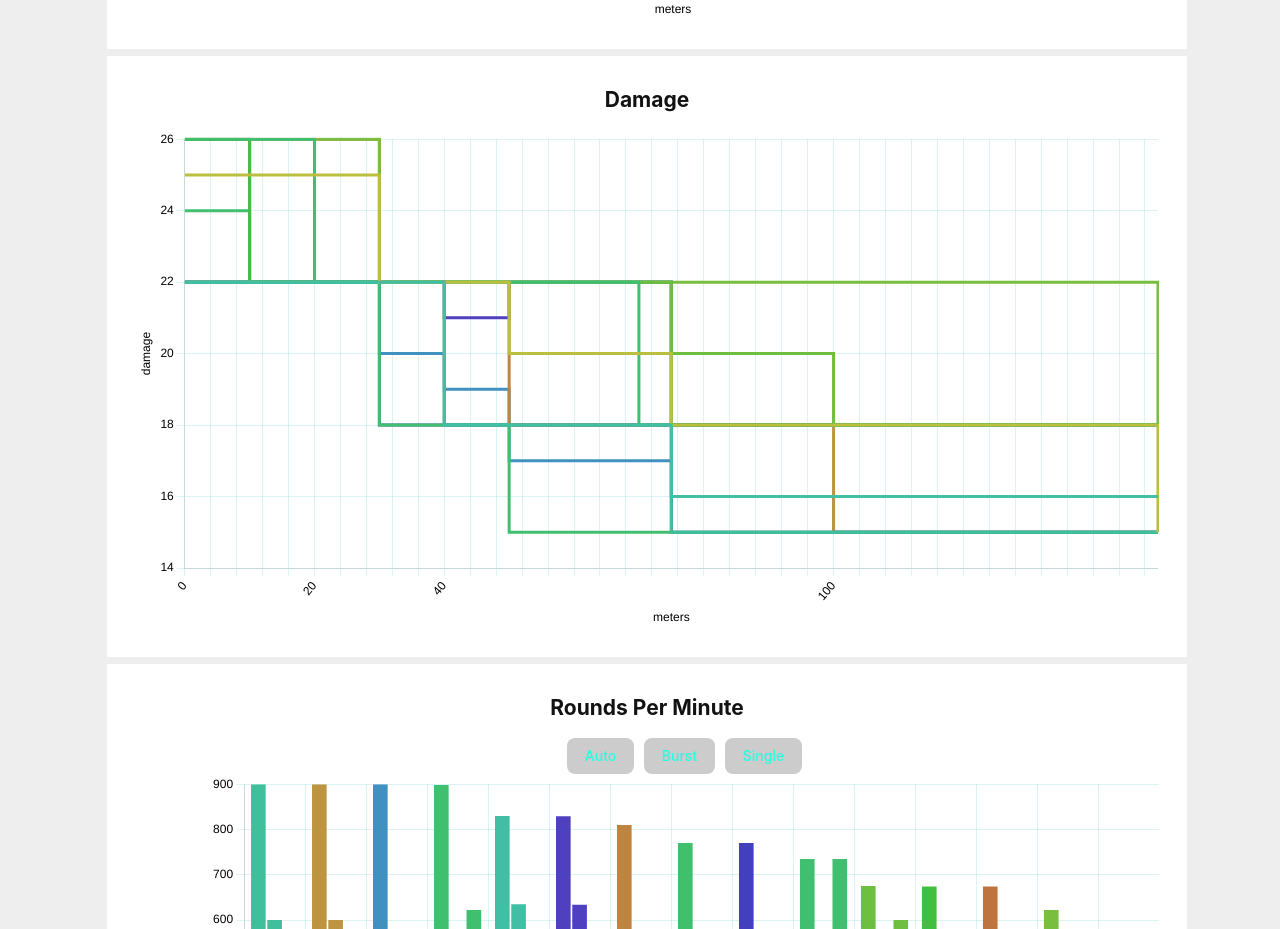
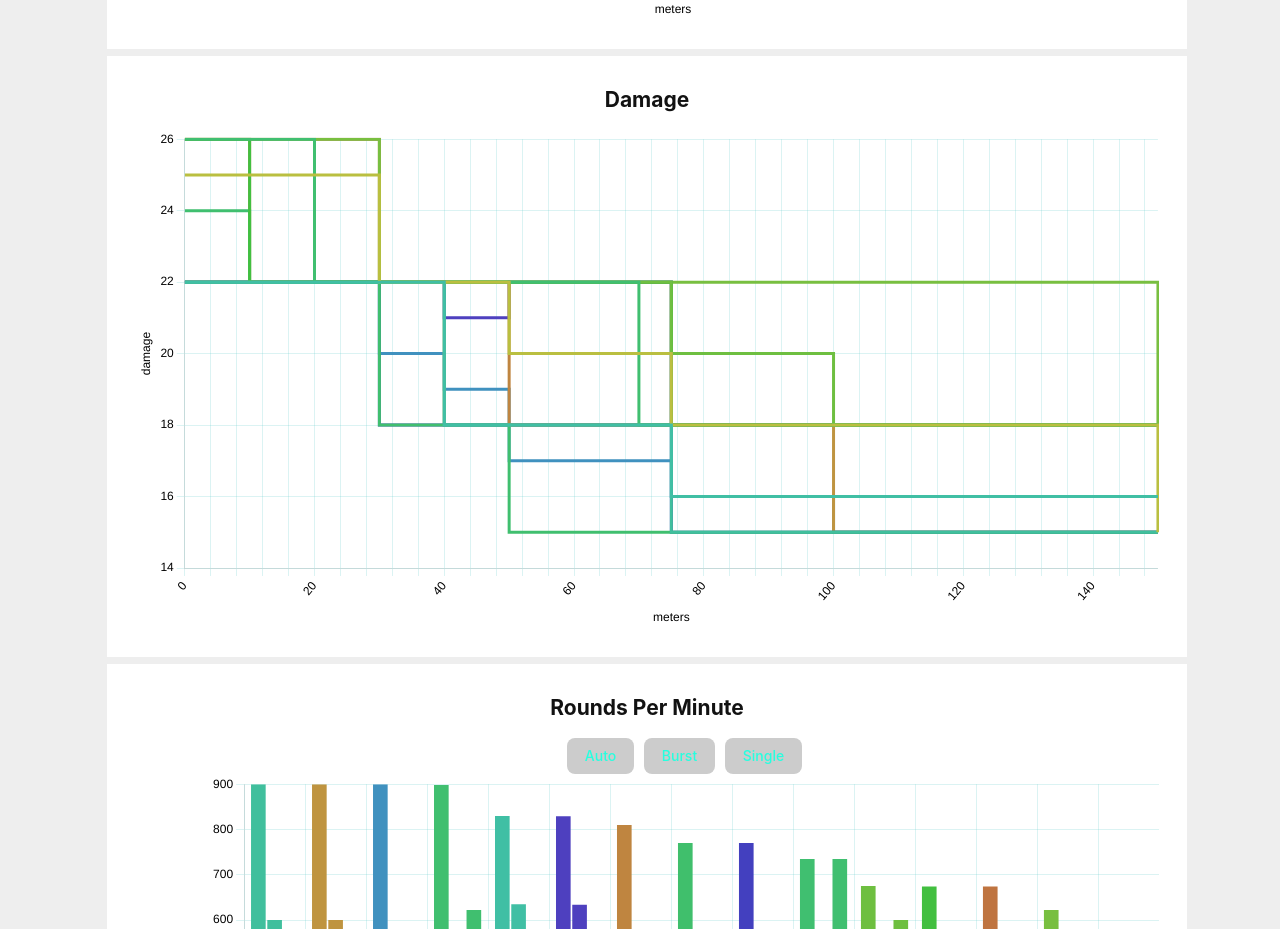
Before and after one commit to keipes/diceplz, a React (Vite) app: page / in a window 1280 px wide. Shown: the part 1260-2189 px from the top of the page. Built offline with nearby package versions, Linux system fonts and the light colour scheme.

Commit message:
Update damage chart labels.

```diff
--- a/src/Components/Charts/DamageChart.tsx
+++ b/src/Components/Charts/DamageChart.tsx
@@ -10,6 +10,7 @@ import { Settings } from "../../Data/SettingsLoader.ts";
 import { ThemeContext } from "../App.tsx";
 import { useContext } from "react";
 import { GenerateScales } from "../../Util/ChartCommon.ts";
+import RequiredRanges from "../../Util/RequiredRanges.ts";
 
 interface DamageChartProps {
   weaponConfigurations: Map<string, WeaponConfiguration>;
@@ -22,7 +23,9 @@ interface DamageChartProps {
 function DamageChart(props: DamageChartProps) {
   const theme = useContext(ThemeContext);
   const highestRangeSeen = props.highestRangeSeen;
-  const requiredRanges = props.requiredRanges;
+  const requiredRanges = RequiredRanges(props.weaponConfigurations, (_, _a) => {
+    return 1;
+  });
   const datasets = [];
   const configColors = new Map();
   for (const [_id, config] of props.weaponConfigurations) {
```
